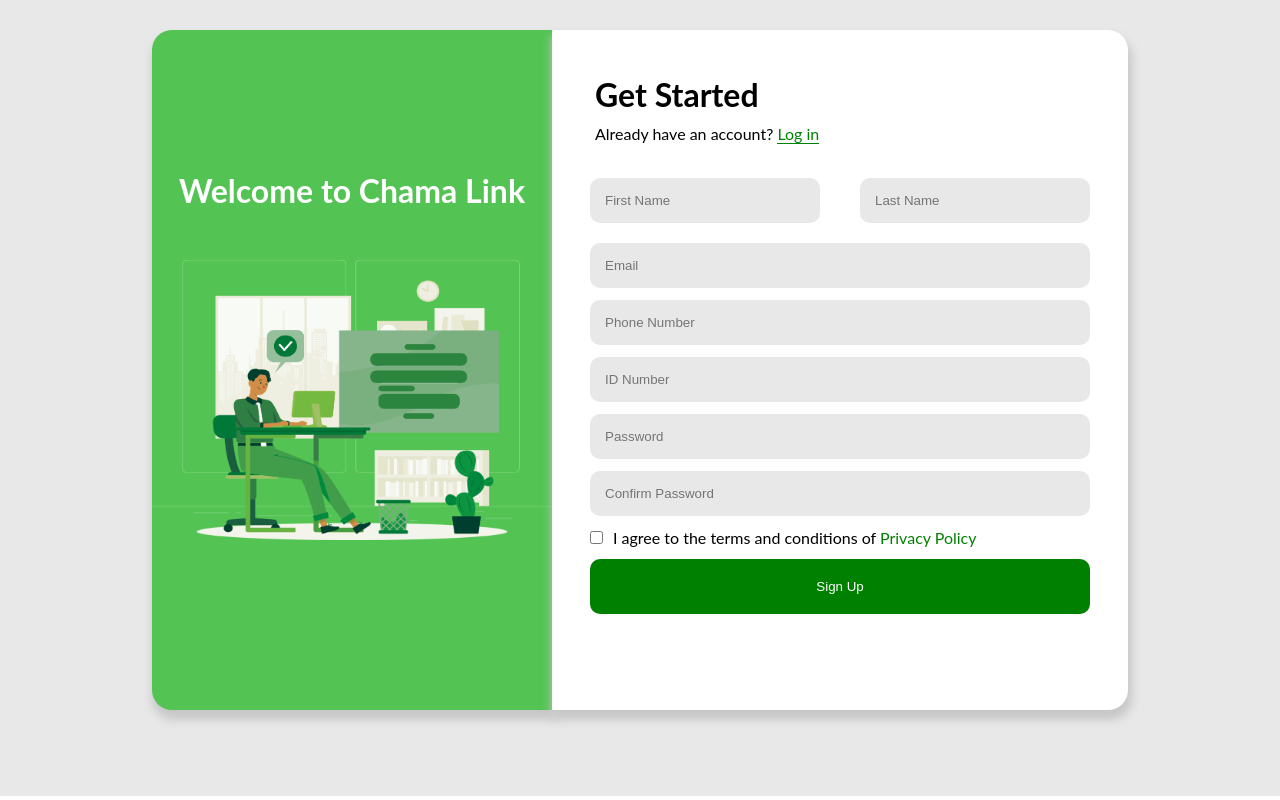
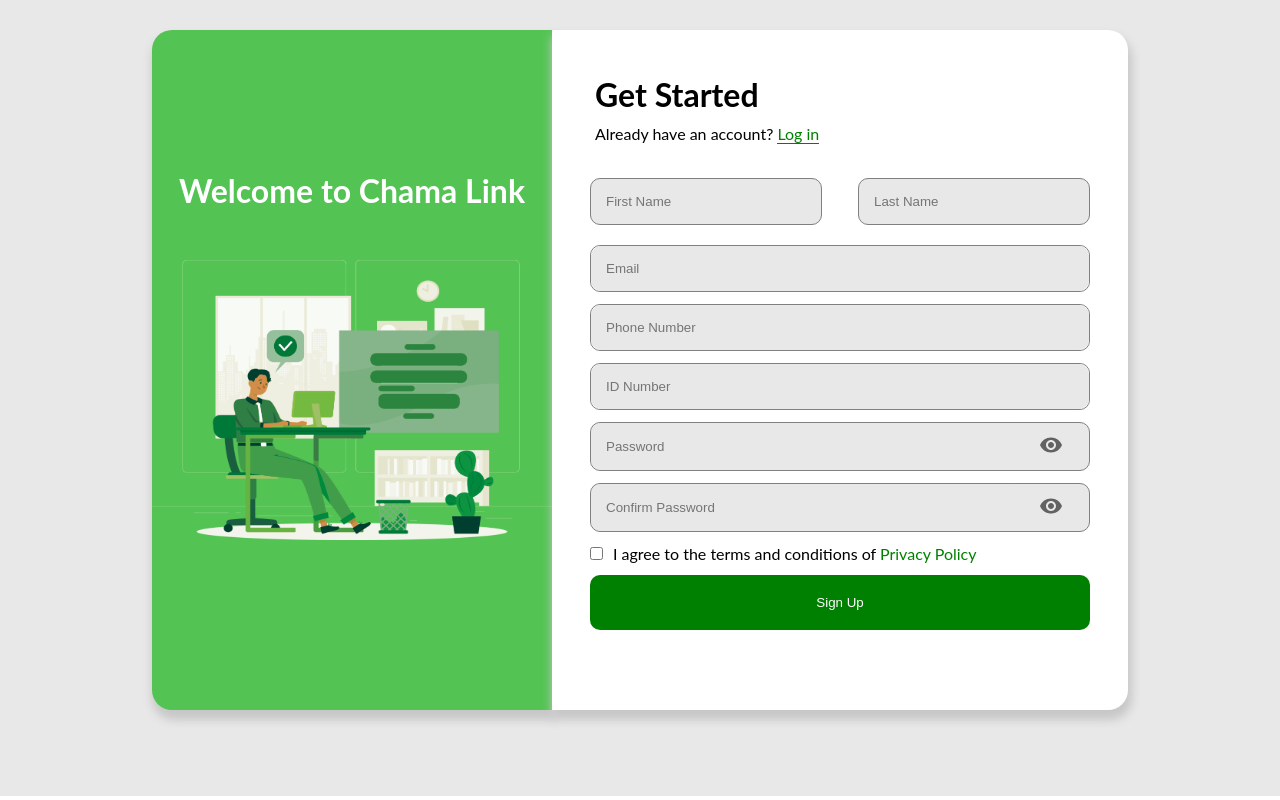
Before and after one commit to Alfred-ok/chamaLink, a Next.js app: page /signup in a window 1280 px wide. Built offline with nearby package versions, Linux system fonts and the light colour scheme.

Commit message:
signin/signup

```diff
--- a/app/profile/profileNav.js
+++ b/app/profile/profileNav.js
@@ -1,5 +1,6 @@
 import React from 'react';
 import Style from './profileNav.module.css';
+import Link from 'next/link';
 
 function ProjectNav() {
   return (
@@ -8,7 +9,9 @@
           <h2>Chama Link</h2>
         </div>
         <div>
-            <button className={Style.updateButton}>Log Out</button>
+            <Link href='/signin'>
+              <button className={Style.updateButton} >Log Out</button>
+            </Link>
         </div>
     </div>
   )
--- a/app/signin/signin.module.css
+++ b/app/signin/signin.module.css
@@ -24,7 +24,7 @@
     display: flex;
     justify-content: center;
     align-items: center;
-    height: 500px;
+    height: 550px;
     background-color: rgb(83, 196, 83);
 
 }
@@ -36,10 +36,11 @@
     object-fit: cover;
 }
 .formWrap{
-    padding: 10px;
+    padding: 10px 10px 10px 40px;
     margin: 10px;
-    max-height: 500px;
-    max-width: 500px;
+    max-height: 600px;
+    max-width: 600px;
+    min-width: 250px;
     flex: 0.5;
 }
 .formTitleText h1{
@@ -74,8 +75,25 @@
     background-color: rgb(232, 232, 232);
     width: 90%;
 }
-.inputContainer input:focus{
-    border: 2px solid green;
+
+.passwordWrap{
+    display: flex;
+    justify-content: space-between;
+    background-color: rgb(232, 232, 232);
+    border-radius: 5px;
+    width: 90%;
+    border: 1px solid gray;
+}
+.passIcon{
+    width: 10%;
+    padding: 10px;
+    color: gray;
+}
+.emailInput{
+    border: 1px solid gray;
+    border-radius: 5px;
+    width: 90%;
+    background-color: rgb(232, 232, 232);
 }
 .forgot{
     padding: 15px 0px;
@@ -90,5 +108,5 @@
     color: #fff;
     border-radius: 5px;
     margin-top: 20px;
-    width: 100%;
+    width: 90%;
 }
--- a/app/signup/page.js
+++ b/app/signup/page.js
@@ -6,8 +6,23 @@
 import Link from 'next/link'
 import { useState } from 'react'
 import {auth, realtimeDatabase} from '../firebase'
+import { useRouter } from 'next/navigation'
+import VisibilityIcon from '@mui/icons-material/Visibility';
+import VisibilityOffIcon from '@mui/icons-material/VisibilityOff';
+
 export default function Page() {
+  const router = useRouter();
+  //password show/hide
+  const [showpasswordIcon, setPasswordShowIcon] = useState(<VisibilityIcon/>)
+  const [togglepassword, setTogglepassword] = useState(false);
+  const [typePassword, setTypePassword] = useState('password');
 
+  //confirm password show/hide
+  const [showConfirmpasswordText, setShowconfirmpasswordText] = useState(<VisibilityIcon/>)
+  const [toggleConfirmpassword, setToggleConfirmpassword] = useState(false);
+  const [typeConfirmpassword, setTypeConfirmpassword] = useState('password');
+
+  //input values
   const [firstName, setfirstName] = useState('');
   const [lastName, setlastName] = useState('');
   const [email, setEmail] = useState('');
@@ -16,8 +31,13 @@
   const [password, setPassword] = useState('');
   const [confirmPassword, setConfirmPassword] = useState('');
 
+  //input validation
+
   const handleSubmit = (e) =>{
     e.preventDefault();
+    //form validation
+    //confirmPassword !== password? "password doesn't match":
+
     //craeting email and password authentication
     auth.createUserWithEmailAndPassword(email, password)
         .then(()=>{
@@ -49,13 +69,44 @@
       setEmail('');
       setContact('')
       setIdNumber('');
+      router.push('/signin');
+  }
+
+
+ //password visuals on and off
+ //password func
+  const passwordshow = (e) =>{
+    setTogglepassword(!togglepassword)
+
+    if(togglepassword){
+      setTypePassword('text');
+      setPasswordShowIcon(<VisibilityOffIcon/>);
+
+    }else{
+      setTypePassword('password');
+      setPasswordShowIcon(<VisibilityIcon/>);
+    }
+  }
+
+  //confirm password func
+  const confirmPasswordShow = ()=>{
+    setToggleConfirmpassword(!toggleConfirmpassword)
+
+    if(toggleConfirmpassword){
+      setTypeConfirmpassword('text');
+      setShowconfirmpasswordText(<VisibilityOffIcon/>);
+
+    }else{
+      setTypeConfirmpassword('password');
+      setShowconfirmpasswordText(<VisibilityIcon/>);
+    }
   }
 
   return (
     <div className='container'>
         <div className='signupImage'>
           <h1 className='titleWelcome'>Welcome to Chama Link</h1>
-          <Image src={signupImage} className='image'/>
+          <Image src={signupImage} className='image' alt='signup'/>
         </div>
         <div className='formContainer'>
           <form onSubmit={handleSubmit}>
@@ -67,20 +118,22 @@
               <input type='text' placeholder='First Name' value={firstName}  onChange={(e)=>setfirstName(e.target.value)}  required/>
               <input type='text' placeholder='Last Name' value={lastName} onChange={(e)=>setlastName(e.target.value)} required/>
             </div>
-            <div className='inputs'>
+            <div className='inputs inputBorder'>
               <input type='email' placeholder='Email' value={email} className='inputCover' onChange={(e)=>setEmail(e.target.value)} required/>
             </div>
-            <div className='inputs'>
+            <div className='inputs inputBorder'>
               <input type='number' placeholder='Phone Number' value={contact} className='inputCover' onChange={(e)=>setContact(e.target.value)} required/>
             </div>
-            <div className='inputs'>
+            <div className='inputs inputBorder'>
               <input type='number' placeholder='ID Number' value={idNumber} className='inputCover' onChange={(e)=>setIdNumber(e.target.value)} required/>
             </div>
-            <div className='inputs'>
-              <input type='password' placeholder='Password' value={password} className='inputCover' onChange={(e)=>setPassword(e.target.value)} required/>
+            <div className='inputs passwordWrap'>
+              <input type={typePassword} placeholder='Password'  value={password} className='inputCover' onChange={(e)=>setPassword(e.target.value)} required/>
+              <div className='pass' onClick={passwordshow}>{showpasswordIcon}</div>
             </div>
-            <div className='inputs'>
-              <input type='password' placeholder='Confirm Password' value={confirmPassword} className='inputCover' onChange={(e)=>setConfirmPassword(e.target.value)} required/>
+            <div className='inputs passwordWrap'>
+              <input type={typeConfirmpassword} placeholder='Confirm Password' value={confirmPassword} className='inputCover' onChange={(e)=>setConfirmPassword(e.target.value)} required/>
+              <div className='pass' onClick={confirmPasswordShow}>{showConfirmpasswordText}</div>
             </div>
             <div className='inputs'>
               <input type='checkbox' id='terms' style={{marginRight:'10px',padding:'30px'}}  required/>
--- a/app/signup/signup.css
+++ b/app/signup/signup.css
@@ -79,12 +79,10 @@
     border-radius: 10px;
     outline: none;
 }
-input:focus{
-    border: 2px solid green;
-}
 .inputCover{
     width: 100%;
 }
+
 .doubleInput{
     display: flex;
     justify-content: space-between;
@@ -92,6 +90,7 @@
 .doubleInput input{
     min-width: 40%;
     margin-bottom: 8px;
+    border: 1px solid gray;
 }
 .inputs button{
     padding: 20px;
@@ -101,3 +100,26 @@
     border-radius: 10px;
     width: 100%;
 }
+.passwordWrap{
+    display: flex;
+    justify-content: space-between;
+    background-color: rgb(232, 232, 232);
+    border-radius: 10px;
+    border: 1px solid gray;
+}
+
+.inputBorder{
+    border-radius: 10px;
+    border: 1px solid gray;
+}
+.passwordWrap input{
+    width: 80%;
+    padding: 0px 15px;
+}
+.pass{
+    width: 10%;
+    padding: 10px 0px;
+    color: rgb(98, 98, 98);
+    font-weight: 500;
+    cursor: pointer;
+}
```
Also changed, not shown: app/profile/groupRegistration/page.js (added, +16 -0 lines), app/signin/page.js (+25 -2 lines).
